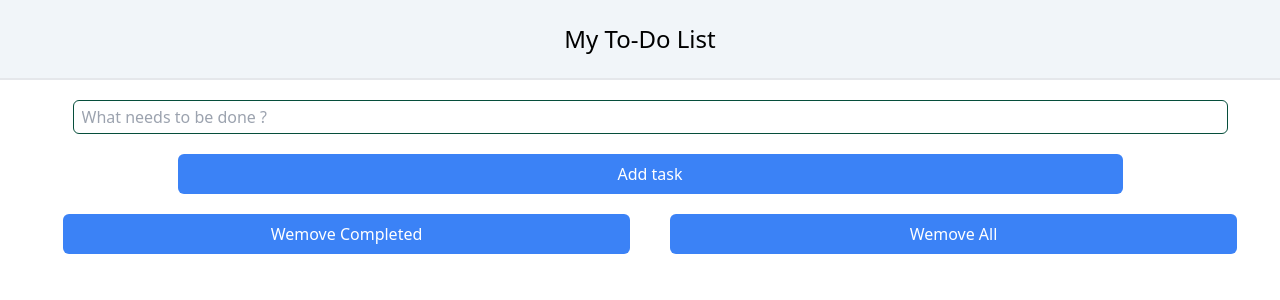
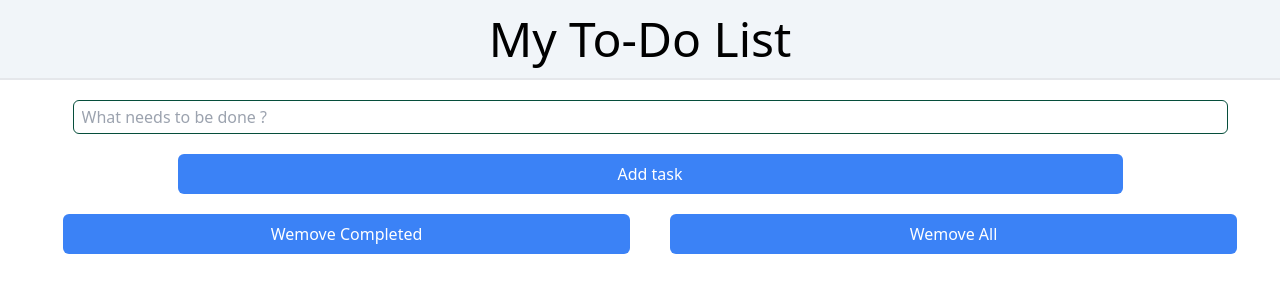
Before and after one commit to becodeorg/hamilton-7-to-do-react-GeorisVal, a React (Vite) app: page / in a window 1280 px wide. Shown: the top 300 px of the page. Built offline with nearby package versions, Linux system fonts and the light colour scheme.

Commit message:
Increased font size

```diff
--- a/src/components/title.jsx
+++ b/src/components/title.jsx
@@ -1,7 +1,7 @@
 export default function Title() {
     return (
         <header className="h-20 bg-slate-100 dark:bg-slate-900 border-b-2 flex items-center justify-center">
-            <h1 className="text-2xl dark:text-white">My To-Do List</h1>
+            <h1 className="text-5xl dark:text-white">My To-Do List</h1>
         </header>
     )
 }
```
